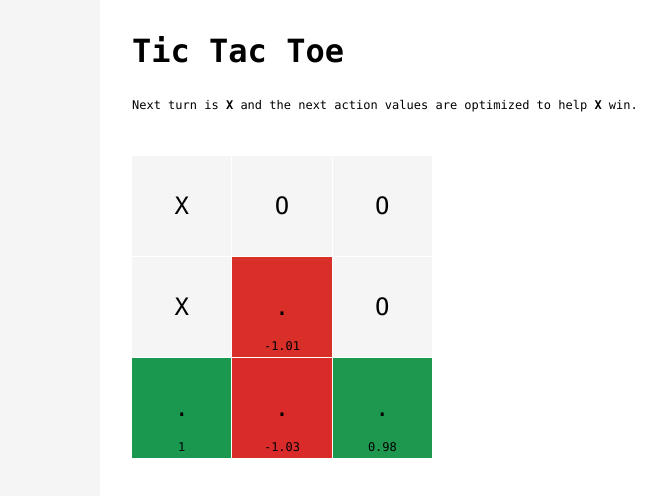
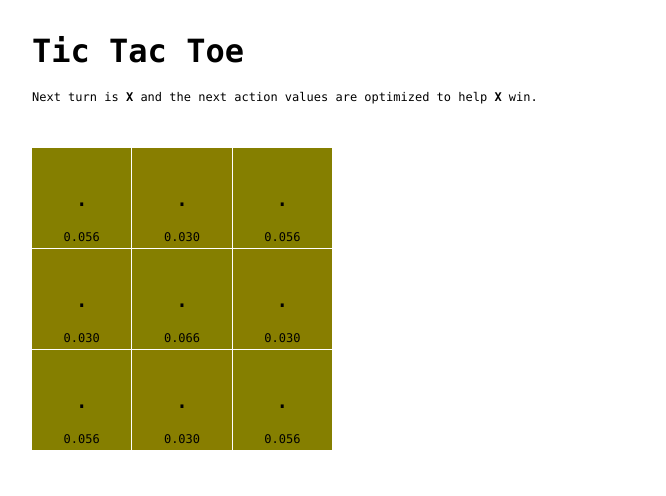
Before and after one commit to mtauer/rl-minimax, a React (Create React App) app: page / in a window 1280 px wide. Shown: the top 496 px of the page, without its empty margins (240-906 px from the left). Built offline with nearby package versions, Linux system fonts and the light colour scheme.

Commit message:
Add a 5% probability that O will not select the optimal move

```diff
--- a/src/App.js
+++ b/src/App.js
@@ -8,13 +8,13 @@ import TicTacToeBoard from './TicTacToeBoard';
 const Container = styled.div`
   background-color: #ffffff;
   margin: 0 auto;
-  max-width: 600px;
+  max-width: 800px;
   min-height: 100vh;
   padding: 32px 32px;
 `;
 const Title = styled.h1`
   margin: 0;
-  padding: 0 0 16px 0;
+  padding: 0 0 8px 0;
 `;
 const Description = styled.p`
   font-size: 12px;
@@ -25,8 +25,8 @@ class App extends Component {
   render() {
     const initialState = {
       board: [
-        X, O, O,
-        X, E, O,
+        E, E, E,
+        E, E, E,
         E, E, E,
       ],
       currentPlayer: X,
--- a/src/TicTacToeBoard.js
+++ b/src/TicTacToeBoard.js
@@ -47,7 +47,7 @@ const TicTacToeBoard = ({ gameState, nextActionValues }) => (
         <Cell key={`board-cell-${i}`} style={{ backgroundColor: cellBgColor }}>
           <CellLabel>{v}</CellLabel>
           { nextActionValue &&
-            <ActionValue>{nextActionValue.value}</ActionValue>
+            <ActionValue>{nextActionValue.value.toFixed(3)}</ActionValue>
           }
         </Cell>
       );
--- a/src/minimax.js
+++ b/src/minimax.js
@@ -1,23 +1,32 @@
 import minBy from 'lodash/minBy';
 import maxBy from 'lodash/maxBy';
+import meanBy from 'lodash/meanBy';
 
-export default function minimax(game, state, maximize = true, maxDepth = 5) {
+const suboptimalWeight = 0.05;
+
+export default function minimax(game, state, maximize = true, maxDepth = 9) {
   const actions = game.getValidActions(state);
   return actions
     .map(action => {
       const nextState = game.performAction(state, action);
       const nextValue = game.getValue(nextState);
       let deepMinimax = { value: 0, states: [] };
+      let suboptimalValue = 0;
       if (maxDepth > 0 && !game.hasFinished(nextState)) {
         const deepMinimaxItems = minimax(game, nextState, !maximize, maxDepth - 1);
         deepMinimax = maximize ?
           minBy(deepMinimaxItems, o => o.value) :
           maxBy(deepMinimaxItems, o => o.value);
+        if (maximize) {
+          const suboptimalItems = deepMinimaxItems
+            .filter(o => o.action !== deepMinimax.action);
+          suboptimalValue = meanBy(suboptimalItems, o => o.value) || 0;
+        }
       }
       return {
         action,
         states: [ nextState, ...deepMinimax.states],
-        value: nextValue + deepMinimax.value,
+        value: nextValue + (1 - suboptimalWeight) * deepMinimax.value + suboptimalWeight * suboptimalValue,
       };
     });
 }
```
Also changed, not shown: src/ticTacToe.js (+8 -3 lines).
